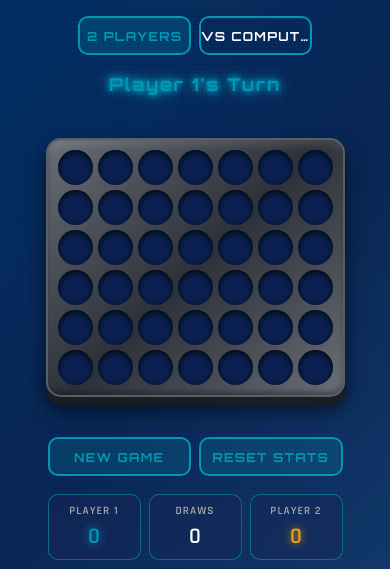
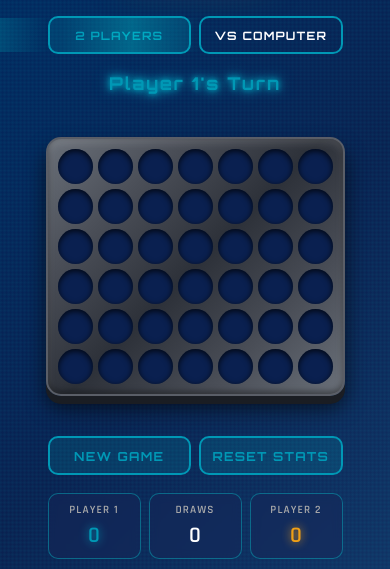
Before and after one commit to Legende-X/connect4-game, a plain HTML site: page index.html in a window 390 px wide. Shown: the part 87-656 px from the top of the page. Drawn offline with Linux system fonts and the light colour scheme.

Commit message:
Add files via upload

```diff
--- a/index.html
+++ b/index.html
@@ -406,18 +406,23 @@
             /* Top 2 buttons - match board width exactly */
             .mode-selector {
                 margin-bottom: 1.1rem;
+                width: 295px;
                 max-width: 295px;
                 padding: 0;
                 gap: 0.5rem;
+                display: flex;
             }
 
             .mode-btn {
                 padding: 0.6rem 0;
-                font-size: 0.78rem;
+                font-size: 0.72rem;
                 flex: 1;
+                width: 0;
+                min-width: 0;
                 white-space: nowrap;
-                overflow: hidden;
-                text-overflow: ellipsis;
+                overflow: visible;
+                text-overflow: clip;
+                text-align: center;
             }
 
             /* Board */
@@ -425,6 +430,9 @@
                 padding: 10px;
                 margin-top: 1.5rem;
                 margin-bottom: 2.5rem;
+                display: inline-block;
+                margin-left: auto;
+                margin-right: auto;
             }
 
             .board-grid {
```
